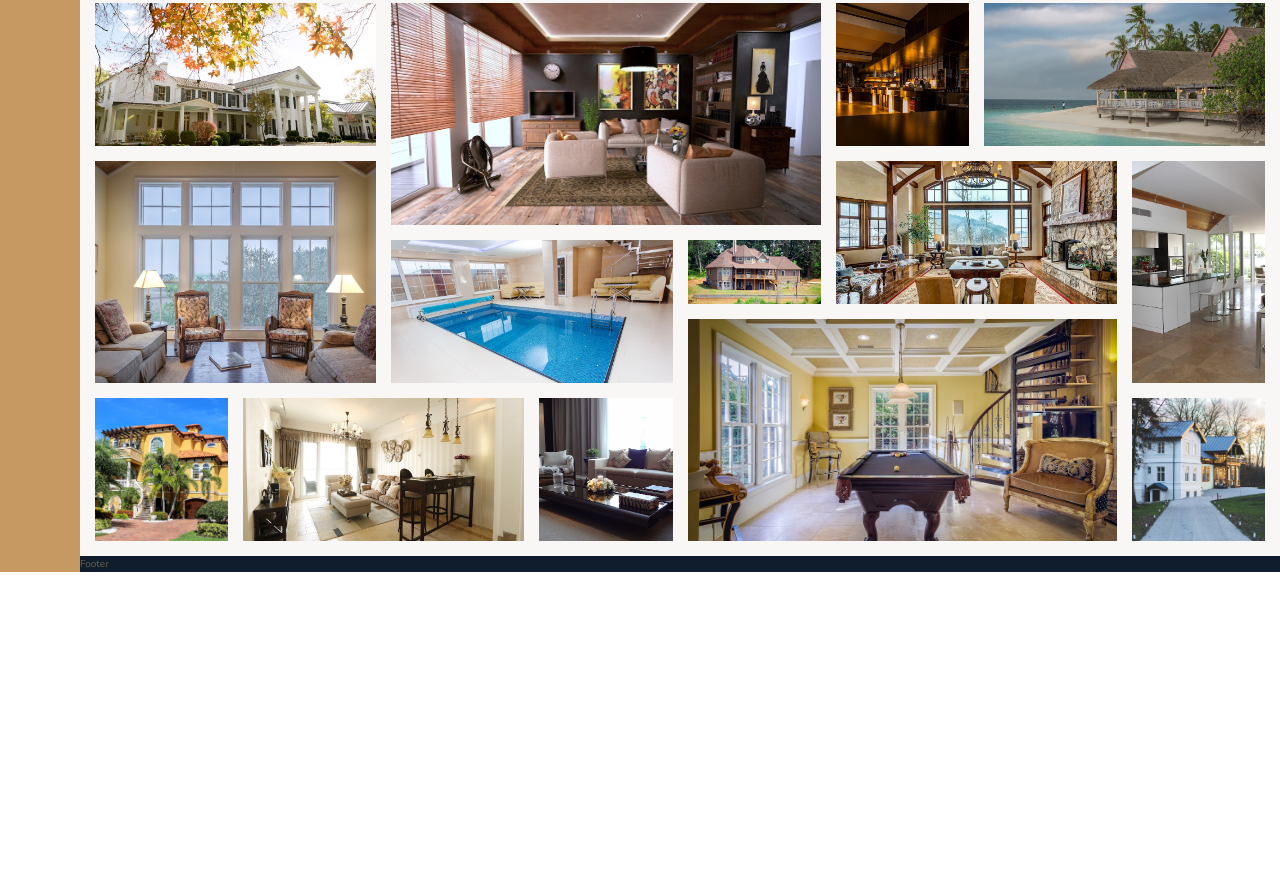
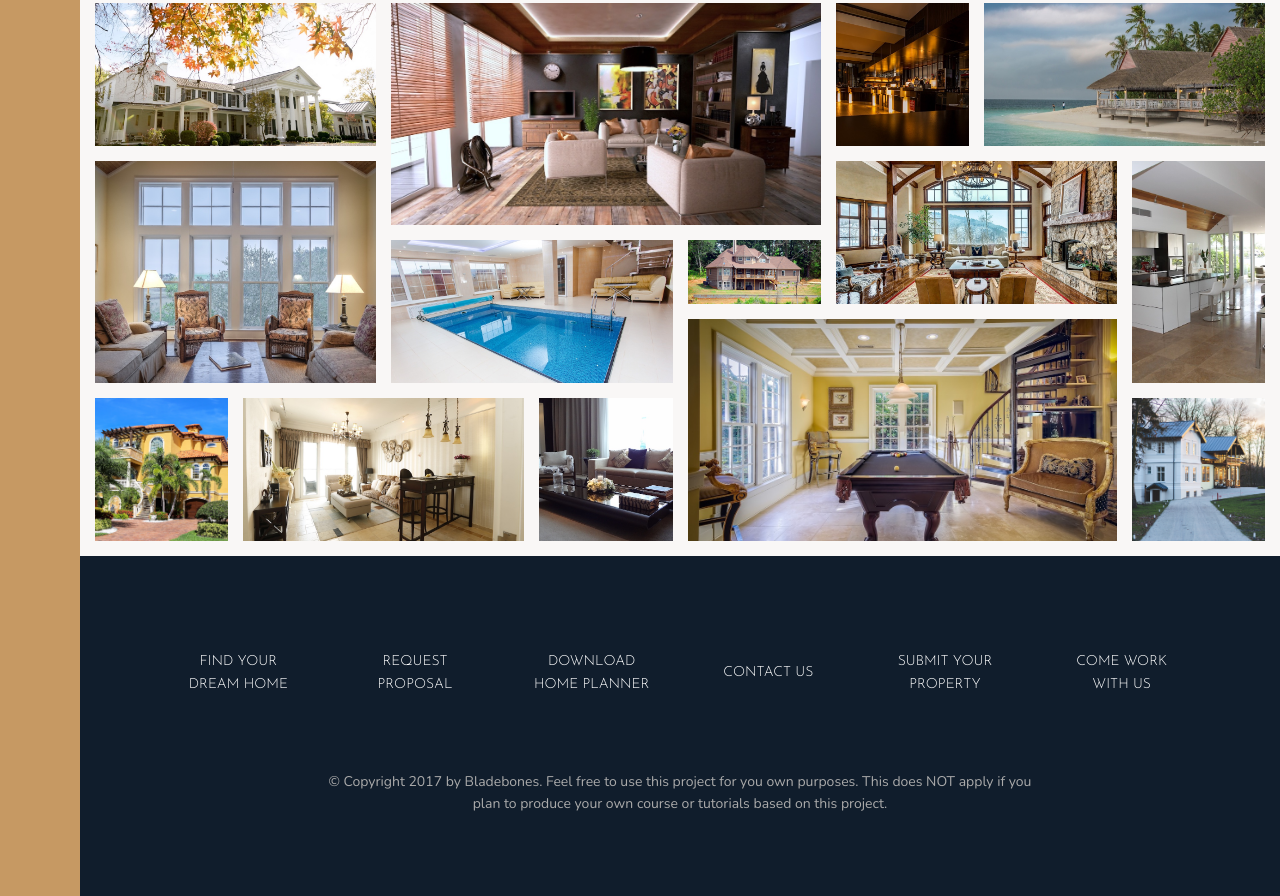
Before and after one commit to BradBones/realty-site, a website: page index.html in a window 1280 px wide. Shown: the part 3084-3980 px from the top of the page. Before the commit the page ends 3656 px from the top, so only its background shows below. Drawn offline with nearby package versions, Linux system fonts and the light colour scheme.

Commit message:
footer added

```diff
--- a/index.html
+++ b/index.html
@@ -443,7 +443,18 @@
         </section>
 
         <footer class="footer">
-            Footer
+            <ul class="nav">
+                <li class="nav__item"><a href="#" class="nav__link">Find your dream home</a></li>
+                <li class="nav__item"><a href="#" class="nav__link">Request proposal</a></li>
+                <li class="nav__item"><a href="#" class="nav__link">Download home planner</a></li>
+                <li class="nav__item"><a href="#" class="nav__link">Contact us</a></li>
+                <li class="nav__item"><a href="#" class="nav__link">Submit your property</a></li>
+                <li class="nav__item"><a href="#" class="nav__link">Come work with us</a></li>
+            </ul>
+
+            <p class="copyright">
+                &copy; Copyright 2017 by Bladebones. Feel free to use this project for you own purposes. This does NOT apply if you plan to produce your own course or tutorials based on this project.
+            </p>
         </footer>
     </body>
 </html>
--- a/sass/_footer.scss
+++ b/sass/_footer.scss
@@ -1,4 +1,41 @@
 .footer {
     background-color: $color-secondary;
     grid-column: full-start / full-end;
+    padding: 8rem;
 }
+
+.nav {
+    list-style: none;
+
+    display: grid;
+    grid-template-columns: repeat(auto-fit, minmax(15rem, 1fr));
+    grid-gap: 2rem;
+    align-items: center;
+
+    &__link:link,
+    &__link:visited {
+        font-size: 1.4rem;
+        color: #fff;
+        text-decoration: none;
+        font-family: $font-display;
+        text-transform: uppercase;
+        text-align: center;
+        padding: 1.5rem;
+        display: block;
+        transition: all 0.2s;
+    }
+
+    &__link:hover,
+    &__link:active {
+        background-color: rgba(#fff, 0.05);
+        transform: translateY(-3px);
+    }
+}
+
+.copyright {
+    font-size: 1.4rem;
+    color: $color-grey-light-2;
+    margin: 6rem auto 0 auto;
+    text-align: center;
+    width: 70%;
+}
```
Also changed, not shown: css/style.css.
